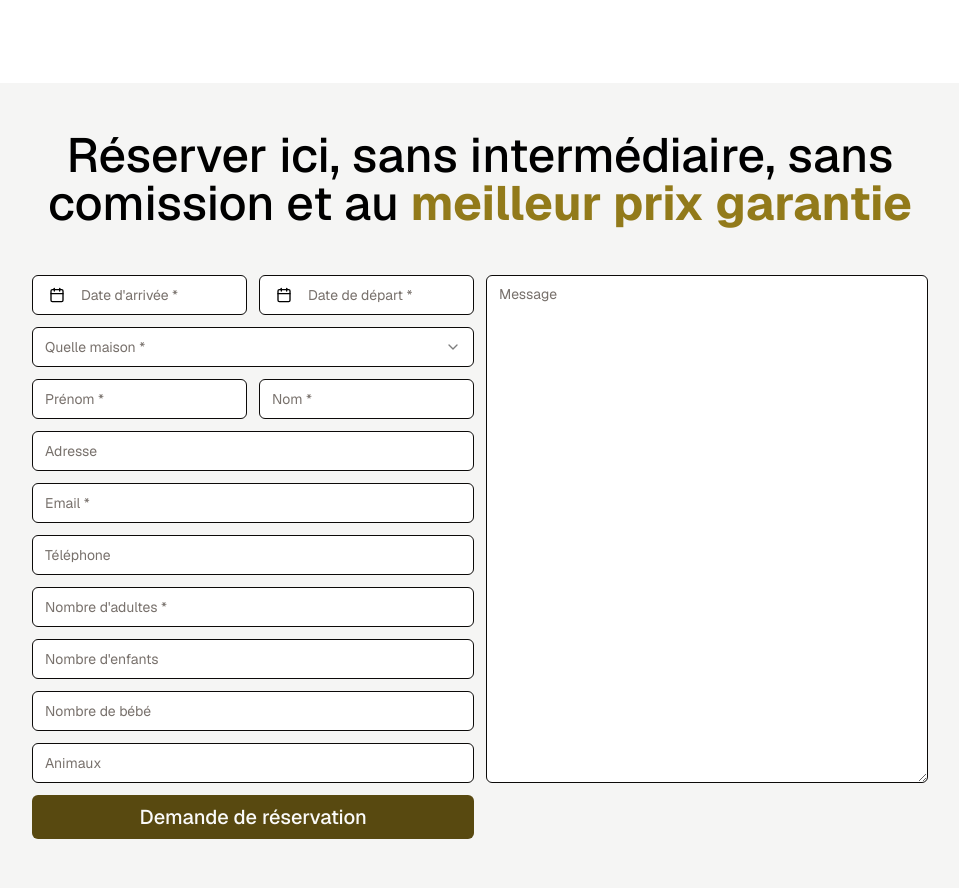
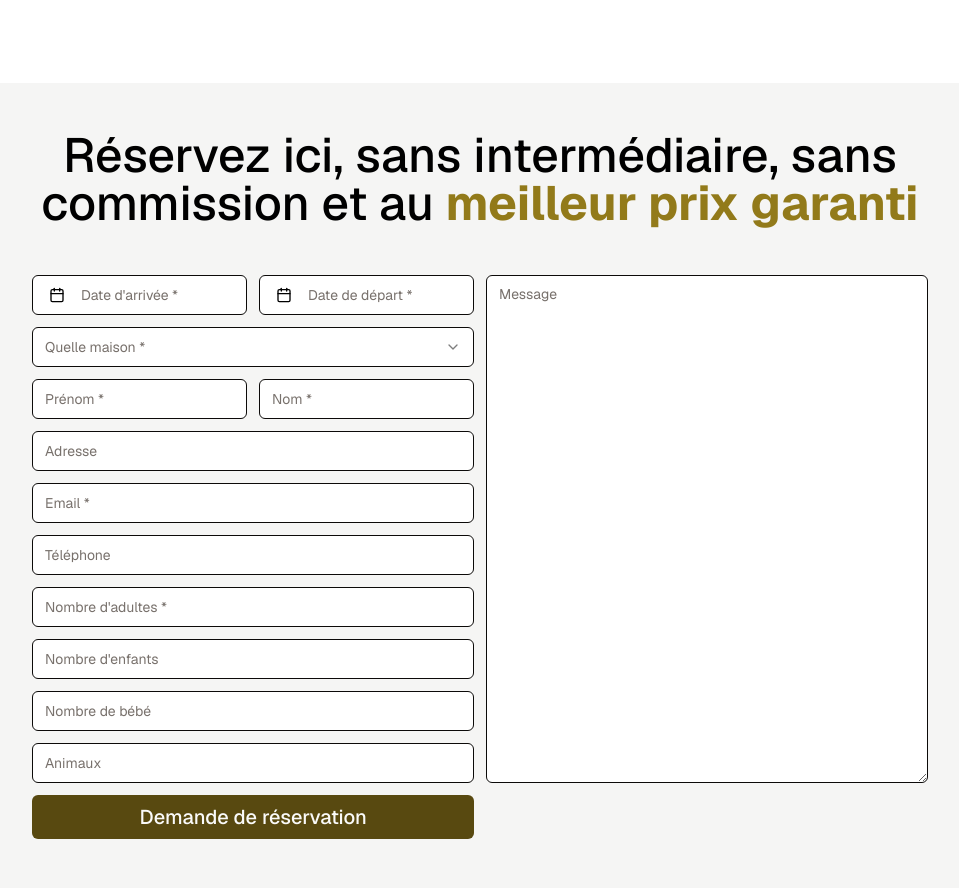
Before and after one commit to zics11/demeureinsolite_v2, a Next.js app: page / in a window 1280 px wide. Shown: the part 2480-3368 px from the top of the page, without its empty margins (160-1119 px from the left). Built offline with nearby package versions, Linux system fonts and the light colour scheme.

Commit message:
fix = orthographe

```diff
--- a/app/page.js
+++ b/app/page.js
@@ -483,9 +483,9 @@ export default function Home() {
       >
         <div className=" bg-stone-100 p-6 md:p-12 rounded-md">
           <h2 className=" text-xl md:text-5xl font-medium text-center ">
-            Réserver ici, sans intermédiaire, sans comission et au&nbsp;
+            Réservez ici, sans intermédiaire, sans commission et au&nbsp;
             <span className=" text-foreground font-bold">
-              meilleur prix garantie
+              meilleur prix garanti
             </span>
           </h2>
           <Formulaire></Formulaire>
```
